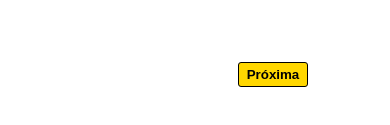
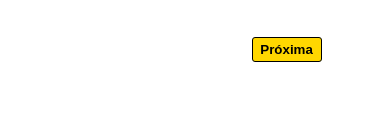
Before and after one commit to Clenilson17/projeto-star-wars3, a plain HTML site: page index.html in a window 390 px wide. Shown: the part 129-254 px from the top of the page. Drawn offline with Linux system fonts and the light colour scheme; no server answers; a web font is replaced by a local one.

Commit message:
alteracao no codigo
buttons e footer

```diff
--- a/style.css
+++ b/style.css
@@ -267,14 +267,50 @@ h2{
 }
 
 .buttons{
+    width: 62%;
+    display: flex;
+    align-items: center;
+    justify-content: space-between;
+    margin-top: 20px;
+}
+
+#back-button{
+    position: relative;
+    left: 33%;
+}
+
+#next-button{
+    position: relative;
+    left:33% ;
+}
+
+footer{
     width: 100%;
-    position: relative;
-    right: 20%;
+    display: flex;
     align-items: center;
     flex-direction: column;
 }
 
-.modal{
+.footer-logo{
+    position: relative;
+    left: 20%;
+}
+
+
+
+
+
+
+
+
+
+
+
+
+
+
+
+   .modal{
      width: 100%;
     display: flex;
     flex-direction: column;
```
